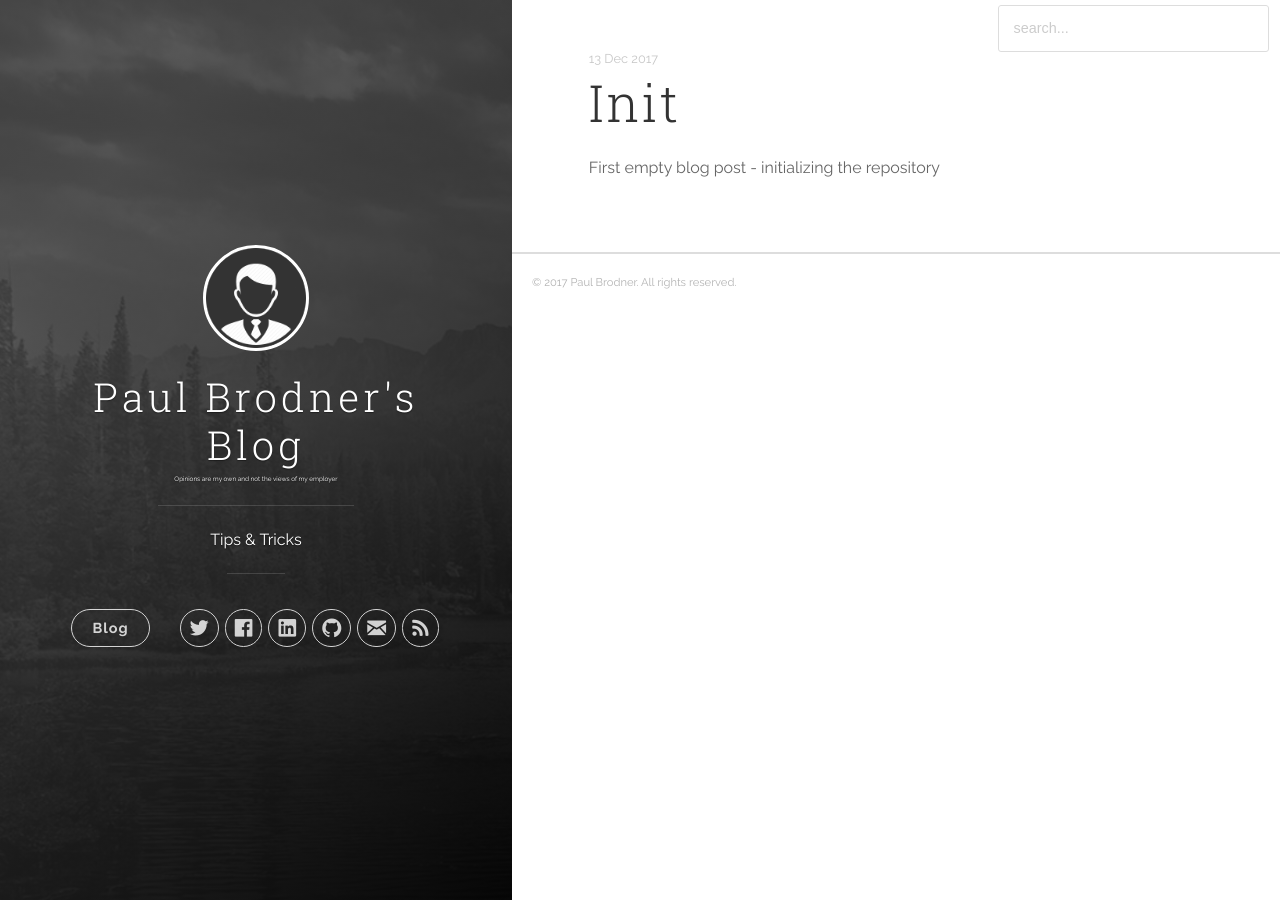
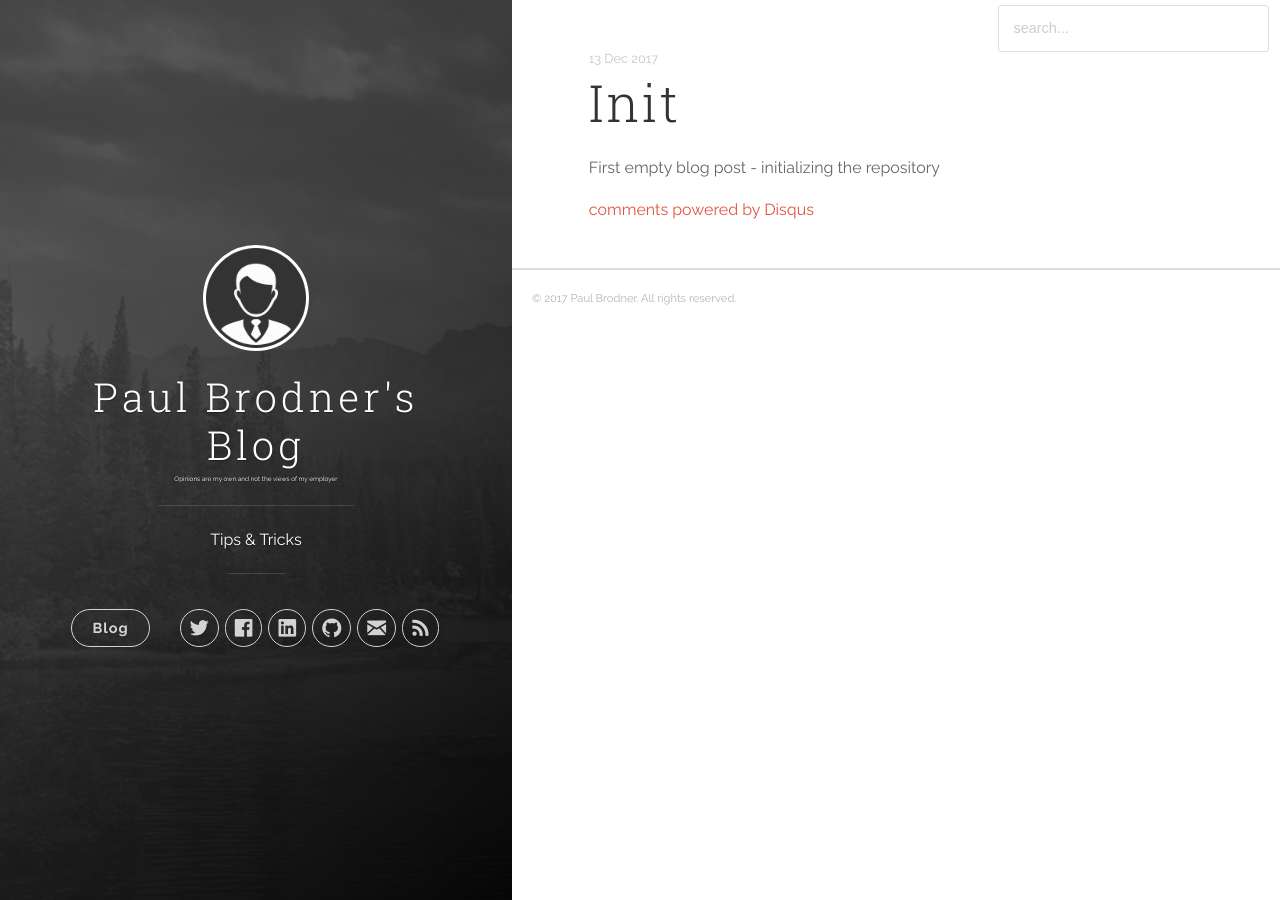
Before and after one commit to paulbrodner/paulbrodner.github.io, a Jekyll site: the page built from _posts/2017-12-13-init.md, in a window 1280 px wide. Built offline with Jekyll 4.4.1, drawn with Linux system fonts in a browser that asks for light colours; nearby versions of some CDN libraries; comment, search, counter and statistics services are not loaded; some of the changed lines change nothing that is shown.

Commit message:
Fix #3 enable disqus

```diff
--- a/_config.yml
+++ b/_config.yml
@@ -4,7 +4,7 @@
 url: 'https://paulbrodner.github.io'
 baseurl: ''
 # google_analytics: 'UA-XXXXXX-X'
-# disqus_shortname: 'paulbrodner-blog'
+disqus_shortname: 'paulbrodner-blog'
 
 author:
   name: 'Paul Brodner'
```
